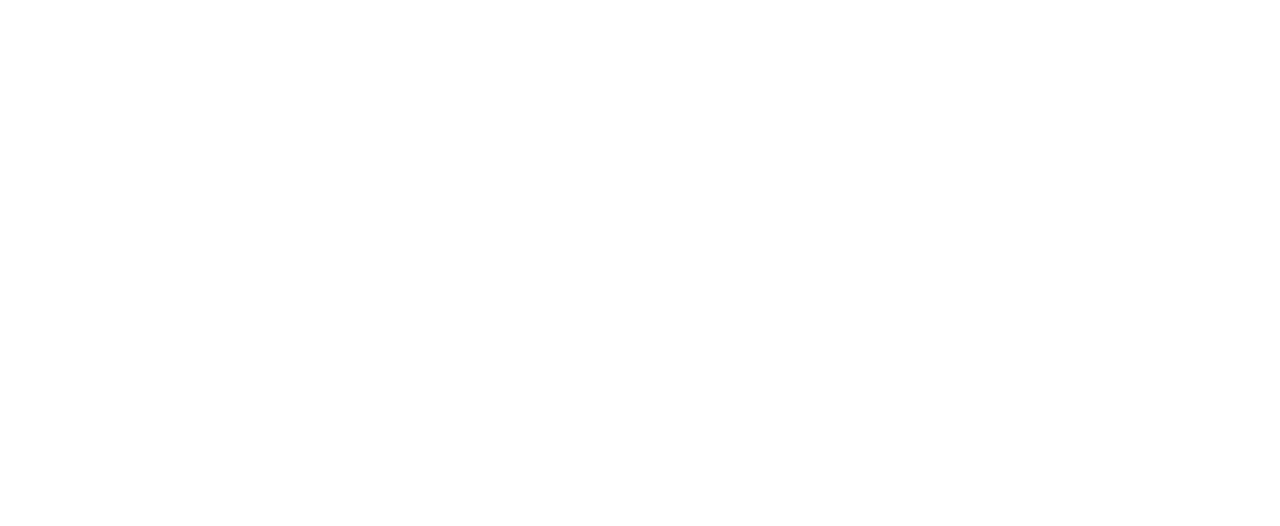
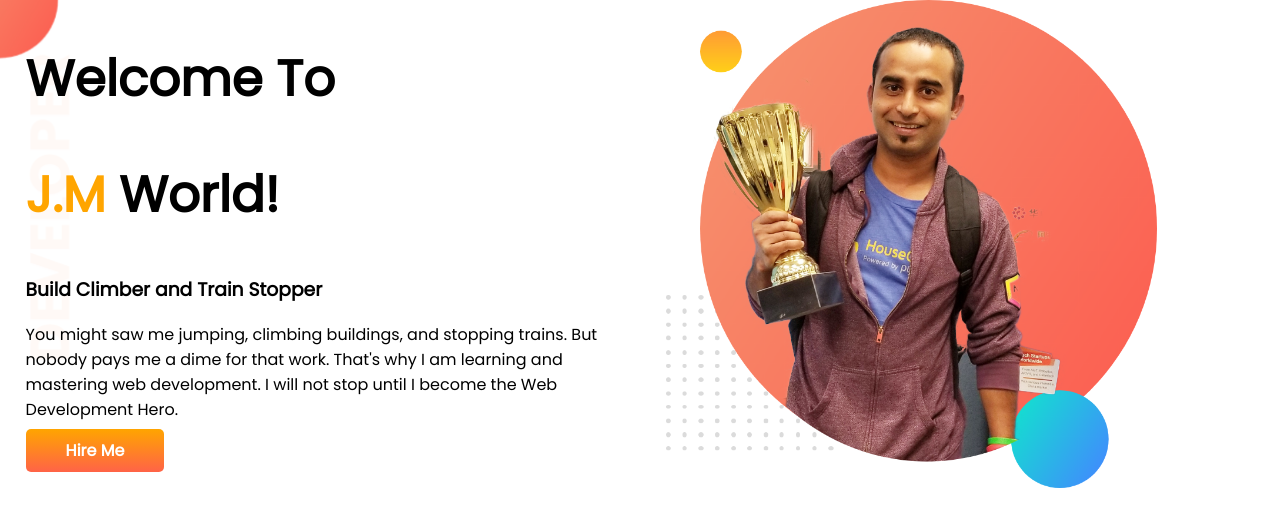
Before and after one commit to Arifa56/developer-portfolio, a plain HTML site: page index.html in a window 1280 px wide. Drawn offline with Linux system fonts and the light colour scheme.

Commit message:
top banner added

```diff
--- a/index.html
+++ b/index.html
@@ -1,13 +1,34 @@
 <!DOCTYPE html>
 <html lang="en">
+
 <head>
     <meta charset="UTF-8">
     <meta http-equiv="X-UA-Compatible" content="IE=edge">
     <meta name="viewport" content="width=device-width, initial-scale=1.0">
-    <title>Arifa Portfolio</title>
+    <title>JM Portfolio</title>
+    <link rel="preconnect" href="https://fonts.googleapis.com">
+    <link rel="preconnect" href="https://fonts.gstatic.com" crossorigin>
+    <link href="https://fonts.googleapis.com/css2?family=Poppins&display=swap" rel="stylesheet">
     <link rel="stylesheet" href="style.css">
 </head>
+
 <body>
+    <section class="top-banner">
+        <div class="hw">
+            <h1>Welcome To</h1>
+            <h1><span class="or">J.M</span> World!</h1>
+            <h3>Build Climber and Train Stopper</h3>
+            <p>You might saw me jumping, climbing buildings, and stopping trains. But nobody pays me a dime for that
+                work.
+                That's why I am learning and mastering web development. I will not stop until I become the Web
+                Development
+                Hero.</p>
+            <a class="link-button" target="_blank" href="https://www.linkedin.com/company/programminghero/">Hire Me</a>
+        </div>
+        <div class="hw">
+            <img src="images/jhankar.png" alt="">
+        </div>
+    </section>
+</body>
 
-</body>
 </html>
--- a/style.css
+++ b/style.css
@@ -0,0 +1,39 @@
+body {
+    font-family: 'Poppins', sans-serif;
+    margin: 0%;
+}
+
+h1 {
+    font-size: 50px;
+}
+
+.or {
+    color: orange;
+}
+
+section {
+    display: flex;
+}
+
+.hw {
+    width: 50%;
+    padding-left: 2%
+}
+
+.hw img {
+    width: 80%;
+}
+
+.link-button {
+    text-decoration: none;
+    background-image: linear-gradient(orange, tomato);
+    padding: 10px 40px;
+    border-radius: 5px;
+    font-weight: 700;
+    color: white;
+}
+
+.top-banner {
+    background-image: url(images/top-banner.png);
+    background-repeat: no-repeat;
+}
```
Also changed, not shown: images/dream-bg.png (added), images/exp-bg.png (added), images/jhankar.png (added), images/jhankar2.png (added), images/my-bg.png (added), images/my-bg2.png (added), images/top-banner.png (added), showOff/trophy-removebg-preview.png (added), 7 other files.
